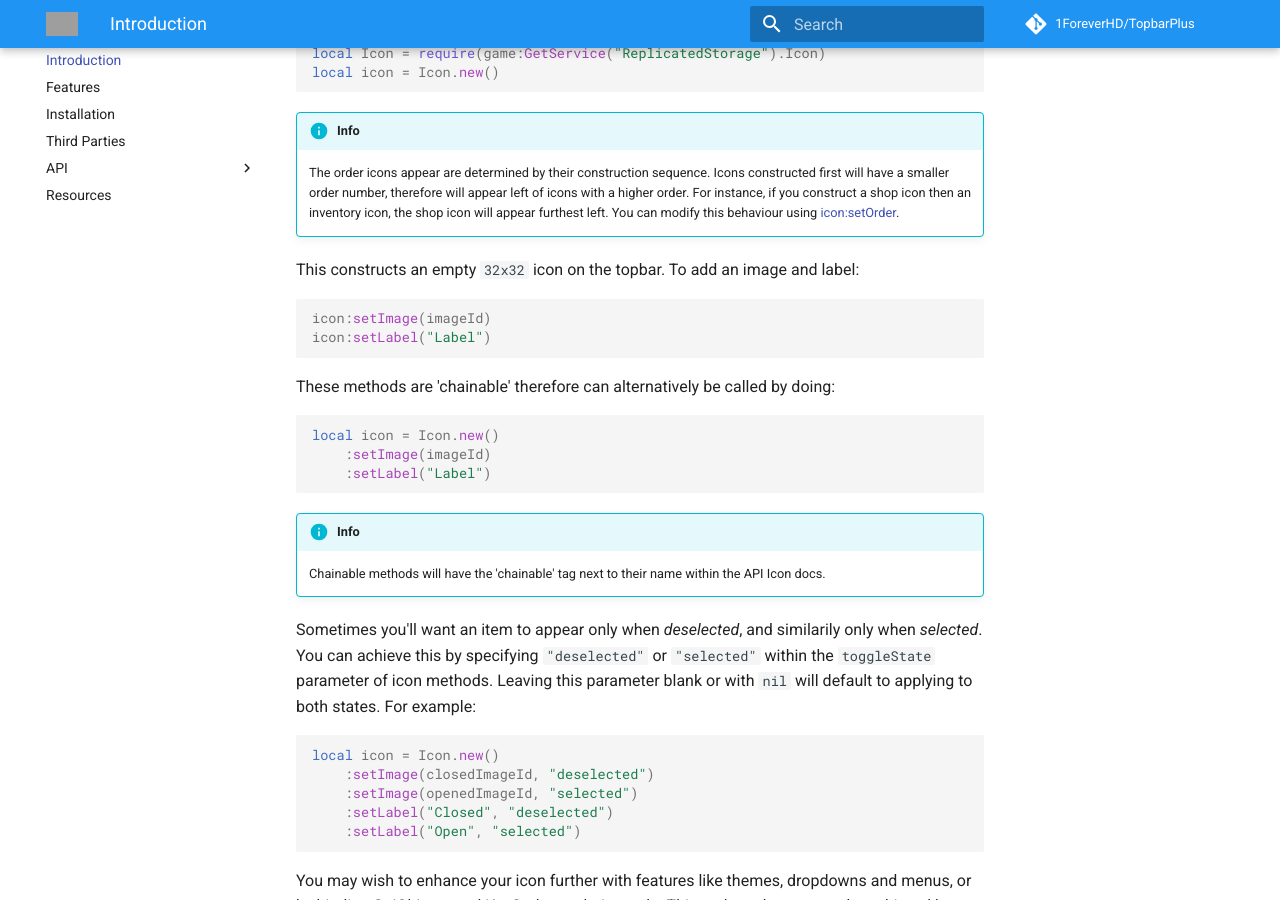
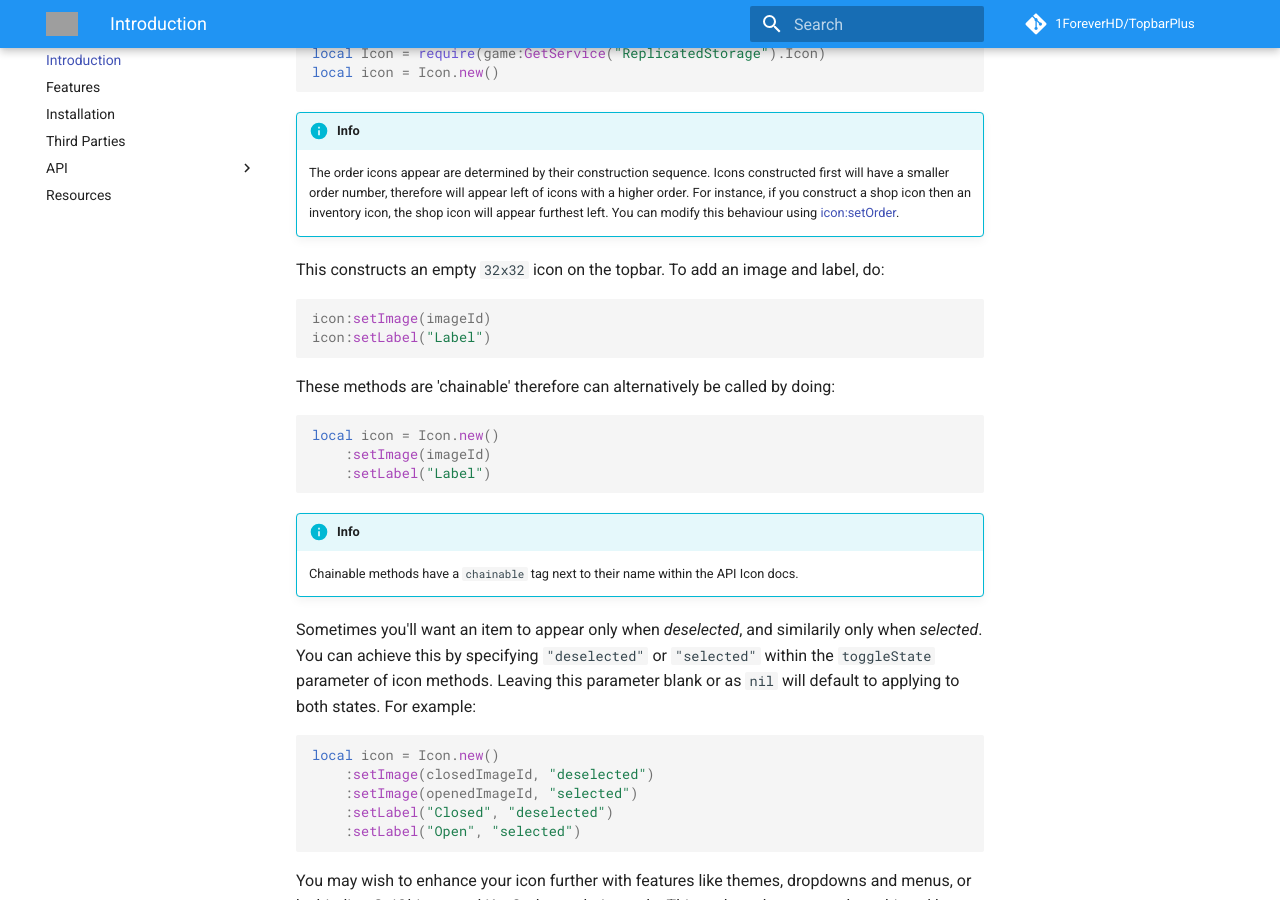
Before and after one commit to 1ForeverHD/TopbarPlus, an MkDocs documentation site: the page built from docs/index.md, in a window 1280 px wide and 900 px high, scrolled down 415 px. Built offline with MkDocs 1.6.1 and Material for MkDocs 9.7.7, drawn with Linux system fonts in a browser that asks for light colours; comment, search, counter and statistics services are not loaded; grey boxes are pictures that could not be loaded.

Commit message:
Updated docs

````diff
--- a/docs/index.md
+++ b/docs/index.md
@@ -17,7 +17,7 @@ local icon = Icon.new()
 !!! info
     The order icons appear are determined by their construction sequence. Icons constructed first will have a smaller order number, therefore will appear left of icons with a higher order. For instance, if you construct a shop icon then an inventory icon, the shop icon will appear furthest left. You can modify this behaviour using [icon:setOrder].
 
-This constructs an empty ``32x32`` icon on the topbar. To add an image and label:
+This constructs an empty ``32x32`` icon on the topbar. To add an image and label, do:
 ```lua
 icon:setImage(imageId)
 icon:setLabel("Label")
@@ -31,9 +31,9 @@ local icon = Icon.new()
 ```
 
 !!! info
-    Chainable methods will have the 'chainable' tag next to their name within the API Icon docs.
+    Chainable methods have a ``chainable`` tag next to their name within the API Icon docs.
 
-Sometimes you'll want an item to appear only when *deselected*, and similarily only when *selected*. You can achieve this by specifying ``"deselected"`` or ``"selected"`` within the ``toggleState`` parameter of icon methods. Leaving this parameter blank or with ``nil`` will default to applying to both states. For example:
+Sometimes you'll want an item to appear only when *deselected*, and similarily only when *selected*. You can achieve this by specifying ``"deselected"`` or ``"selected"`` within the ``toggleState`` parameter of icon methods. Leaving this parameter blank or as ``nil`` will default to applying to both states. For example:
 ```lua
 local icon = Icon.new()
     :setImage(closedImageId, "deselected")
````
Also changed, not shown: docs/third_parties.md (+1 -1 lines).
